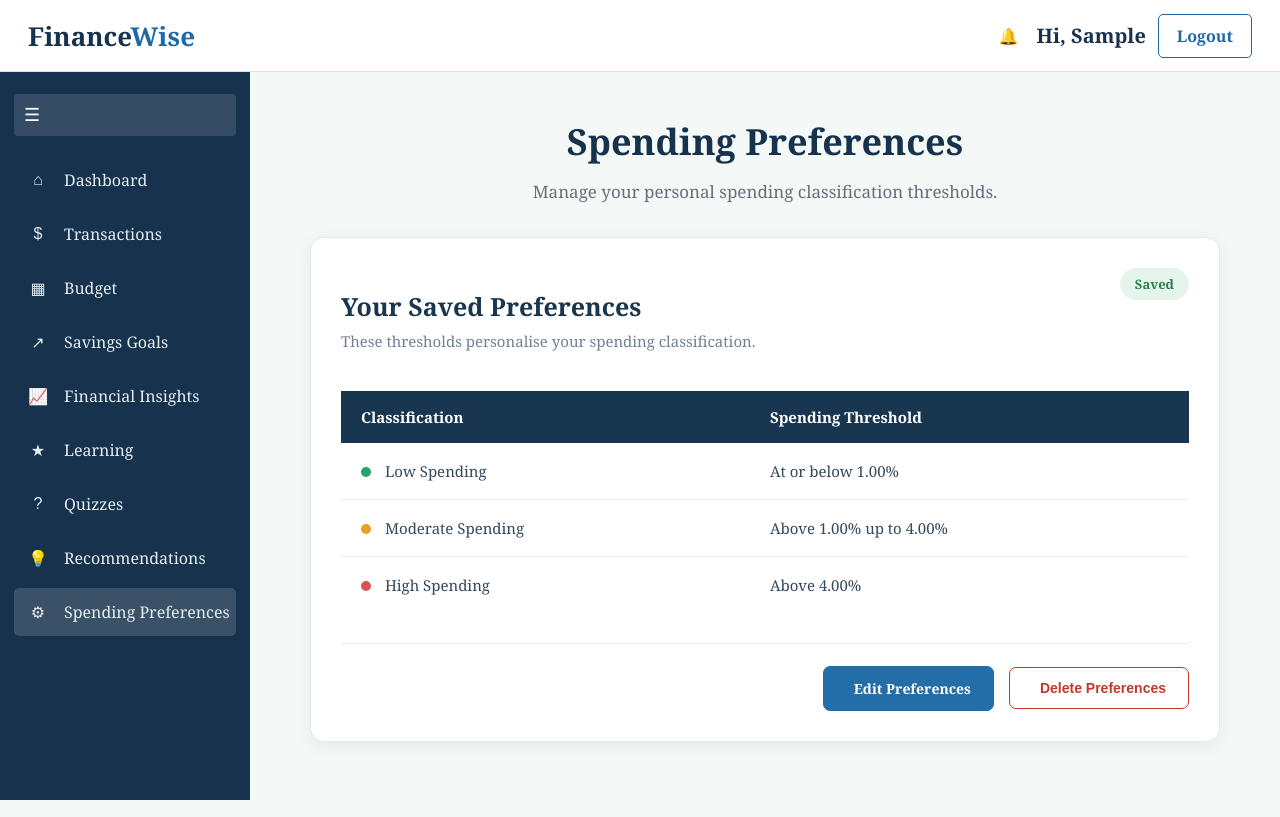
After one commit to mbotejoy/FinanceTrackingLearning_Project, a Django app: page /spending-preferences/ in a window 1280 px wide. The commit adds this page. Run offline with Django 5.2, Linux system fonts and the light colour scheme; a user stored in the database is signed in; tables that the repository leaves empty hold one stand-in row (values such as "Sample post"); data that the repository does not hold is empty; parts of the project's set-up code (start-up, migrations or seed data) failed here and were passed over.

Commit message:
Added a spending preference page

```diff
--- a/personal_finance_system/finance/forms.py
+++ b/personal_finance_system/finance/forms.py
@@ -5,7 +5,8 @@ from .models import (
     Budget,
     SavingsGoal,
     RecommendationRule,
-    Subcategory
+    Subcategory,
+    SpendingPreference
 )
 
 
@@ -327,3 +328,50 @@ class RecommendationRuleForm(forms.ModelForm):
                 "class": "form-check-input",
             }),
         }
+
+class SpendingPreferenceForm(forms.ModelForm):
+
+    class Meta:
+        model = SpendingPreference
+
+        fields = [
+            "low_threshold",
+            "moderate_threshold",
+        ]
+
+        widgets = {
+            "low_threshold": forms.NumberInput(attrs={
+                "min": "1",
+                "max": "99",
+                "step": "1",
+                "placeholder": "e.g. 50"
+            }),
+
+            "moderate_threshold": forms.NumberInput(attrs={
+                "min": "2",
+                "max": "100",
+                "step": "1",
+                "placeholder": "e.g. 75"
+            }),
+        }
+
+    def clean(self):
+        cleaned_data = super().clean()
+
+        low = cleaned_data.get("low_threshold")
+        moderate = cleaned_data.get("moderate_threshold")
+
+        if low is not None and moderate is not None:
+
+            if low >= moderate:
+                raise forms.ValidationError(
+                    "The low spending threshold must be "
+                    "less than the moderate spending threshold."
+                )
+
+            if low <= 0 or moderate > 100:
+                raise forms.ValidationError(
+                    "Thresholds must be between 0 and 100."
+                )
+
+        return cleaned_data
--- a/personal_finance_system/personal_finance_system/urls.py
+++ b/personal_finance_system/personal_finance_system/urls.py
@@ -149,7 +149,13 @@ urlpatterns = [
     views.recommendations,
     name="recommendations"
     ),
+#Spending preference
 
+    path(
+    "spending-preferences/",
+    views.spending_preferences,
+    name="spending_preferences"
+    ),
 # Admin Recommendation Rules
     path(
     "admin-recommendation-rules/",
--- a/personal_finance_system/personal_finance_system/views.py
+++ b/personal_finance_system/personal_finance_system/views.py
@@ -9,8 +9,8 @@ from functools import wraps
 from django.db import transaction
 from django.db.models import Q, Sum
 from django.views.decorators.http import require_POST
-from finance.models import Subcategory, Transaction, Category, Budget, SavingsGoal, Notification, RecommendationRule
-from finance.forms import CategoryForm, TransactionForm, BudgetForm,SavingsGoalForm, RecommendationRuleForm
+from finance.models import Subcategory, Transaction, Category, Budget, SavingsGoal, Notification, RecommendationRule, SpendingPreference
+from finance.forms import CategoryForm, TransactionForm, BudgetForm,SavingsGoalForm, RecommendationRuleForm, SpendingPreferenceForm
 from learning.models import LearningContent, QuizQuestion
 from learning.forms import LearningContentForm, QuizQuestionForm
 from django.utils import timezone
@@ -1646,3 +1646,46 @@ def admin_delete_learning(request, lesson_id):
     )
 
     return redirect("admin_learning")
+
+@login_required
+def spending_preferences(request):
+    preference = SpendingPreference.objects.filter(
+        user=request.user
+    ).first()
+
+    # Delete preference
+    if request.method == "POST" and "delete" in request.POST:
+        if preference:
+            preference.delete()
+            messages.success(request, "Spending preferences deleted successfully.")
+
+        return redirect("spending_preferences")
+
+    # Save or update preference
+    if request.method == "POST" and "save" in request.POST:
+        form = SpendingPreferenceForm(
+            request.POST,
+            instance=preference
+        )
+
+        if form.is_valid():
+            saved_preference = form.save(commit=False)
+            saved_preference.user = request.user
+            saved_preference.save()
+
+            messages.success(
+                request,
+                "Spending preferences saved successfully."
+            )
+            return redirect("spending_preferences")
+
+    else:
+        form = SpendingPreferenceForm(instance=preference)
+
+    context = {
+        "preference": preference,
+        "form": form,
+        "edit_mode": request.GET.get("edit") == "1",
+    }
+
+    return render(request, "spending_preferences.html", context)
--- /dev/null
+++ b/personal_finance_system/static/css/spending_preferences.css
@@ -0,0 +1,193 @@
+/* =====================================
+   SPENDING PREFERENCES PAGE
+===================================== */
+
+.preferences-card {
+    background: #ffffff;
+    border-radius: 14px;
+    padding: 30px;
+    margin: 30px auto;
+    max-width: 1100px;
+    border: 1px solid #e3eaf0;
+    box-shadow: 0 4px 15px rgba(20, 50, 80, 0.07);
+}
+
+/* Card heading */
+
+.preferences-card-header {
+    display: flex;
+    justify-content: space-between;
+    align-items: flex-start;
+    gap: 15px;
+    margin-bottom: 25px;
+}
+
+.preferences-card-header h2 {
+    color: #193650;
+    font-size: 25px;
+    margin-bottom: 8px;
+}
+
+.preferences-card-header p {
+    color: #718096;
+    font-size: 15px;
+    margin: 0;
+}
+
+.saved-badge {
+    background: #e5f5ec;
+    color: #23834e;
+    padding: 7px 15px;
+    border-radius: 20px;
+    font-size: 13px;
+    font-weight: 600;
+}
+
+/* Preferences table */
+
+.preferences-table-wrapper {
+    width: 100%;
+    overflow-x: auto;
+}
+
+.preferences-table {
+    width: 100%;
+    border-collapse: collapse;
+    margin-top: 15px;
+}
+
+.preferences-table thead {
+    background: #193650;
+    color: #ffffff;
+}
+
+.preferences-table th {
+    padding: 16px 20px;
+    text-align: left;
+    font-size: 15px;
+    font-weight: 600;
+}
+
+.preferences-table td {
+    padding: 18px 20px;
+    border-bottom: 1px solid #e9eef2;
+    color: #34495e;
+    font-size: 15px;
+}
+
+.preferences-table tbody tr:hover {
+    background: #f5f9fc;
+}
+
+.preferences-table tbody tr:last-child td {
+    border-bottom: none;
+}
+
+/* Classification indicators */
+
+.classification-indicator {
+    display: inline-block;
+    width: 10px;
+    height: 10px;
+    border-radius: 50%;
+    margin-right: 10px;
+}
+
+.classification-indicator.low {
+    background: #28a36a;
+}
+
+.classification-indicator.moderate {
+    background: #e5a323;
+}
+
+.classification-indicator.high {
+    background: #dc5555;
+}
+
+/* Action buttons */
+
+.preferences-actions {
+    display: flex;
+    justify-content: flex-end;
+    align-items: center;
+    gap: 15px;
+    margin-top: 30px;
+    padding-top: 22px;
+    border-top: 1px solid #e5ebf0;
+}
+
+.preferences-actions form {
+    margin: 0;
+}
+
+.preferences-edit-btn,
+.preferences-delete-btn {
+    display: inline-flex;
+    align-items: center;
+    justify-content: center;
+    gap: 8px;
+    padding: 12px 22px;
+    border-radius: 7px;
+    font-size: 14px;
+    font-weight: 600;
+    cursor: pointer;
+    text-decoration: none;
+    transition: all 0.2s ease;
+}
+
+.preferences-edit-btn {
+    background: #236da8;
+    color: #ffffff;
+    border: 1px solid #236da8;
+}
+
+.preferences-edit-btn:hover {
+    background: #194f7e;
+    color: #ffffff;
+}
+
+.preferences-delete-btn {
+    background: #ffffff;
+    color: #c0392b;
+    border: 1px solid #c0392b;
+}
+
+.preferences-delete-btn:hover {
+    background: #c0392b;
+    color: #ffffff;
+}
+
+/* Responsive design */
+
+@media (max-width: 768px) {
+
+    .preferences-card {
+        padding: 20px;
+        margin: 20px 10px;
+    }
+
+    .preferences-card-header {
+        flex-direction: column;
+    }
+
+    .preferences-table th,
+    .preferences-table td {
+        padding: 13px 10px;
+        font-size: 13px;
+    }
+
+    .preferences-actions {
+        flex-direction: column;
+        align-items: stretch;
+    }
+
+    .preferences-actions form {
+        width: 100%;
+    }
+
+    .preferences-edit-btn,
+    .preferences-delete-btn {
+        width: 100%;
+    }
+}
--- a/personal_finance_system/templates/base.html
+++ b/personal_finance_system/templates/base.html
@@ -160,6 +160,11 @@
             <span class="nav-icon">&#128161;</span>
             <span class="nav-label">Recommendations</span>
         </a>
+        <a href="{% url 'spending_preferences' %}"
+        class="{% if request.resolver_match.url_name == 'spending_preferences' %}active{% endif %}">
+            <span class="nav-icon">&#9881;</span>
+            <span class="nav-label">Spending Preferences</span>
+        </a>
 
     {% endif %}
 
--- /dev/null
+++ b/personal_finance_system/templates/spending_preferences.html
@@ -0,0 +1,148 @@
+{% extends "base.html" %}
+{% load static %}
+
+{% block title %}Spending Preferences | FinanceWise{% endblock %}
+
+{% block content %}
+<link rel="stylesheet" href="{% static 'css/transactions.css' %}">
+<link rel="stylesheet" href="{% static 'css/spending_preferences.css' %}">
+
+<div class="page-container">
+
+    <div class="page-header">
+        <h1>Spending Preferences</h1>
+        <p>Manage your personal spending classification thresholds.</p>
+    </div>
+
+{% if preference and not edit_mode %}
+
+<div class="preferences-card">
+
+    <div class="preferences-card-header">
+        <div>
+            <h2>Your Saved Preferences</h2>
+            <p>These thresholds personalise your spending classification.</p>
+        </div>
+        <span class="saved-badge">Saved</span>
+    </div>
+
+    <div class="preferences-table-wrapper">
+        <table class="preferences-table">
+            <thead>
+                <tr>
+                    <th>Classification</th>
+                    <th>Spending Threshold</th>
+                </tr>
+            </thead>
+
+            <tbody>
+                <tr>
+                    <td>
+                        <span class="classification-indicator low"></span>
+                        Low Spending
+                    </td>
+                    <td>At or below {{ preference.low_threshold }}%</td>
+                </tr>
+
+                <tr>
+                    <td>
+                        <span class="classification-indicator moderate"></span>
+                        Moderate Spending
+                    </td>
+                    <td>
+                        Above {{ preference.low_threshold }}%
+                        up to {{ preference.moderate_threshold }}%
+                    </td>
+                </tr>
+
+                <tr>
+                    <td>
+                        <span class="classification-indicator high"></span>
+                        High Spending
+                    </td>
+                    <td>Above {{ preference.moderate_threshold }}%</td>
+                </tr>
+            </tbody>
+        </table>
+    </div>
+
+    <div class="preferences-actions">
+        <a href="{% url 'spending_preferences' %}?edit=1"
+           class="preferences-edit-btn">
+            <i class="fas fa-edit"></i> Edit Preferences
+        </a>
+
+        <form method="POST"
+              onsubmit="return confirm('Are you sure you want to delete your spending preferences?');">
+            {% csrf_token %}
+            <button type="submit"
+                    name="delete"
+                    class="preferences-delete-btn">
+                <i class="fas fa-trash"></i> Delete Preferences
+            </button>
+        </form>
+    </div>
+
+</div>
+
+{% else %}
+
+        <!-- CREATE OR EDIT PREFERENCES -->
+        <div class="transaction-form-card">
+
+            <h2>
+                {% if preference %}
+                    Edit Your Preferences
+                {% else %}
+                    Set Your Preferences
+                {% endif %}
+            </h2>
+
+            <form method="POST">
+                {% csrf_token %}
+
+                {{ form.non_field_errors }}
+
+                <div class="form-group">
+                    <label for="{{ form.low_threshold.id_for_label }}">
+                        Low Spending Threshold (%)
+                    </label>
+                    {{ form.low_threshold }}
+                    {{ form.low_threshold.errors }}
+                    <small>Spending at or below this percentage is classified as Low.</small>
+                </div>
+
+                <div class="form-group">
+                    <label for="{{ form.moderate_threshold.id_for_label }}">
+                        Moderate Spending Threshold (%)
+                    </label>
+                    {{ form.moderate_threshold }}
+                    {{ form.moderate_threshold.errors }}
+                    <small>Spending above the low threshold and at or below this percentage is classified as Moderate.</small>
+                </div>
+
+                <p>Spending above the moderate threshold is classified as High.</p>
+
+                <div class="form-actions">
+                    <button type="submit"
+                            name="save"
+                            class="btn btn-primary">
+                        Save Preferences
+                    </button>
+
+                    {% if preference %}
+                        <a href="{% url 'spending_preferences' %}"
+                           class="btn btn-outline">
+                            Cancel
+                        </a>
+                    {% endif %}
+                </div>
+
+            </form>
+        </div>
+
+    {% endif %}
+
+</div>
+
+{% endblock %}
```
Also changed, not shown: personal_finance_system/finance/models.py (+44 -0 lines), personal_finance_system/finance/migrations/0007_spendingpreference.py (added).
